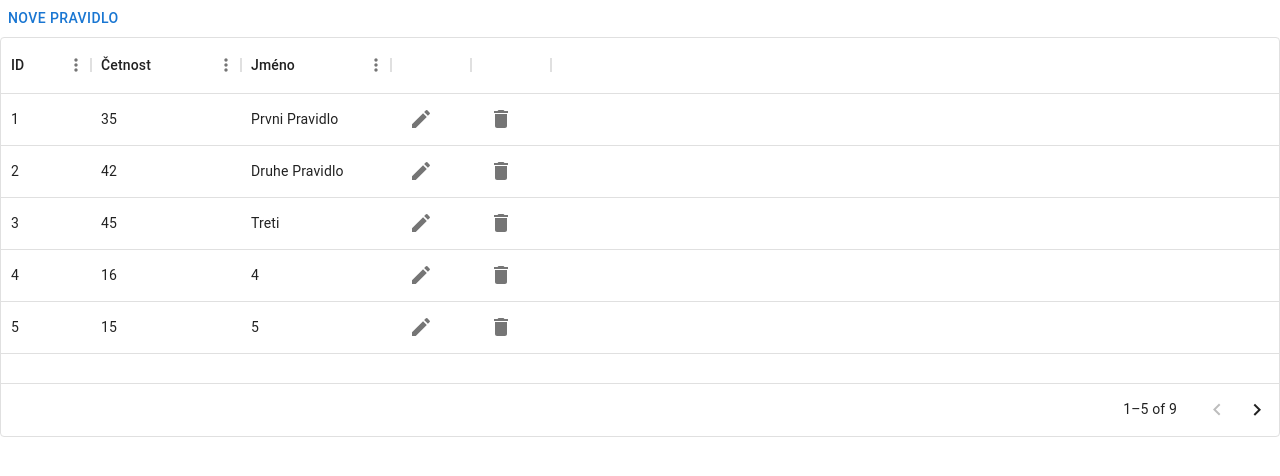
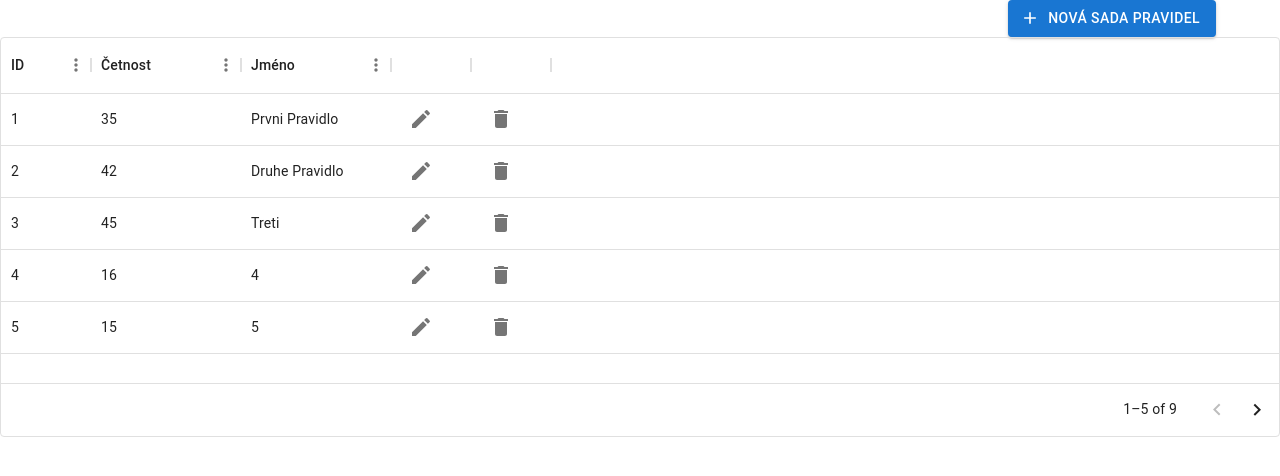
Before and after one commit to davidzemancz/hackathon_abra_2023, a React (Create React App) app in the folder frontend/: page /pravidla in a window 1280 px wide. Shown: the top 476 px of the page. Built offline with nearby package versions, Linux system fonts and the light colour scheme.

Commit message:
Detail styling

```diff
--- a/frontend/src/DetailPravidla.js
+++ b/frontend/src/DetailPravidla.js
@@ -4,6 +4,7 @@ import { useState } from "react";
 import IconButton from '@mui/material/IconButton';
 import DeleteIcon from '@mui/icons-material/Delete';
 import Paper from '@mui/material/Paper';
+import AddIcon from '@mui/icons-material/Add';
 
 const renderDeleteButton = (params) => {
     return (
@@ -46,6 +47,12 @@ function DetailPravidla(){
                         textAlign: 'center',
                         width: 800
                     }}>
+                <Button sx={{ m: 2 }} variant="contained">
+                    Uložit
+
+                </Button>
+
+
                 <Paper elevation={2}
                     sx={{
                         textAlign: 'center',
@@ -124,7 +131,7 @@ export function GridPravidel(){
 
     return (
         <div>
-            <Button onClick={() => novyRadek()}> Nové pravidlo </Button>
+            <Button sx={{ m: 2 }} variant="contained" onClick={() => novyRadek()} startIcon={<AddIcon />}> Nové pravidlo </Button>
             <DataGrid columns={columns} rows={rows} autoHeight
             sx={{
                 textAlign: 'center',
--- a/frontend/src/SeznamPravidel.js
+++ b/frontend/src/SeznamPravidel.js
@@ -1,5 +1,5 @@
 import * as React from 'react';
-import { Box } from "@mui/material";
+import { Box, Container } from "@mui/material";
 import { DataGrid } from '@mui/x-data-grid';
 import {Button} from '@mui/material';
 import { NavLink, redirect } from "react-router-dom";
@@ -9,6 +9,7 @@ import { useState } from "react";
 import IconButton from '@mui/material/IconButton';
 import DeleteIcon from '@mui/icons-material/Delete';
 import EditIcon from '@mui/icons-material/Edit';
+import AddIcon from '@mui/icons-material/Add';
 
 
 function SeznamPravidel(props)
@@ -112,10 +113,16 @@ function SeznamPravidel(props)
 
         return (
             <Box sx={{ height: 400, width: '100%' }}>
-            <Button
-           onClick={() => routeChangeToPravidlo}>
-            Nove pravidlo
+              <Container
+              sx = {{
+                textAlign: 'right',
+              }}>
+                <Button variant="contained"
+           onClick={() => routeChangeToPravidlo} startIcon={<AddIcon />}>
+            Nová sada pravidel
             </Button>
+              </Container>
+
 
               <DataGrid
                 rows={rows}
```
